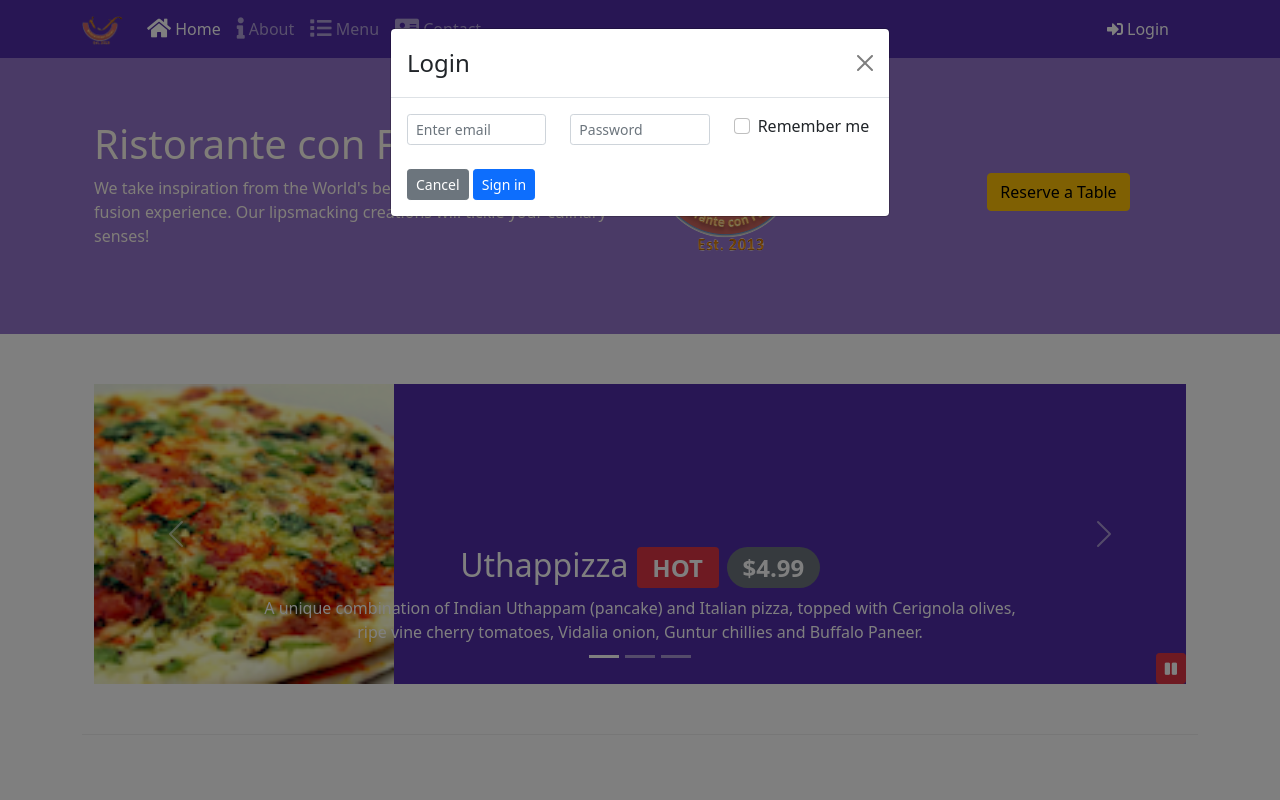
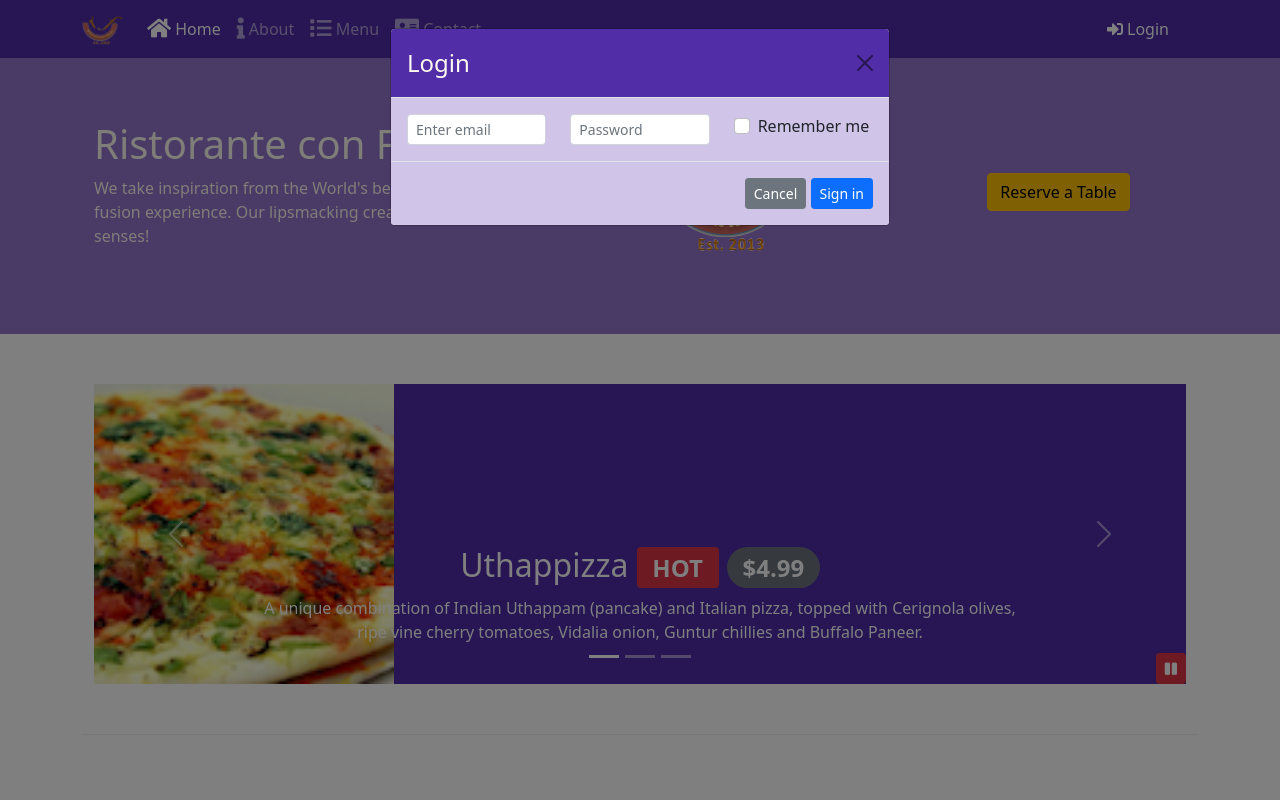
Before and after one commit to ncondes/getting-started-with-bootstrap, a website: page index.html in a window 1280 px wide. Both pictures are taken after a click on the button "Login". Shown: the top 800 px of the page. Drawn offline with nearby package versions, Linux system fonts and the light colour scheme.

Commit message:
assignment 4-1

```diff
--- a/css/styles.scss
+++ b/css/styles.scss
@@ -74,3 +74,17 @@ body {
   bottom: 0px;
   z-index: 1;
 }
+
+.modal-body {
+  background-color: $background-pale;
+}
+.modal-footer {
+  background-color: $background-pale;
+}
+.modal-header {
+  .btn-close {
+    color: floralwhite;
+  }
+  background-color: $background-dark;
+  color: floralwhite;
+}
--- a/index.html
+++ b/index.html
@@ -31,14 +31,16 @@
     <!-- incluide the styles-->
     <!-- to compile sass use sass live at the bottom side of the vsc use watch sass when you finish edditing the scss file-->
     <link rel="stylesheet" href="css/styles.css" />
+    <!--
     <link rel="stylesheet/less" type="text/css" href="css/styles.less" />
+    -->
     <title>Ristorante Con Fusion</title>
   </head>
 
   <!-- STEPS -->
   <!-- 1. class="container" -->
   <!-- 2. class="row"-->
-  <!-- 3. -->
+  <!-- 3. class="col-{screen size}-{number of col}"-->
 
   <body>
     <!-- add nav bar-->
@@ -90,7 +92,7 @@
           <!-- this way to display the position of login could be better -->
           <div class="offset-sm-4 offset-md-6 offset-lg-7">
             <span class="navbar-text">
-              <a data-bs-toggle="modal" data-bs-target="#loginModal">
+              <a role="button" id="loginButton">
                 <span class="fas fa-sign-in-alt"></span> Login
               </a>
             </span>
@@ -296,7 +298,10 @@
                   </div>
                 </div>
               </div>
-              <br />
+            </form>
+          </div>
+          <div class="modal-footer">
+            <form>
               <div class="form-row">
                 <button
                   type="button"
@@ -346,12 +351,7 @@
             <!-- https://getbootstrap.com/docs/5.0/components/tooltips/ -->
 
             <!-- new button -->
-            <button
-              type="button"
-              class="btn btn-warning"
-              data-bs-toggle="modal"
-              data-bs-target="#assmodal"
-            >
+            <button type="button" class="btn btn-warning" id="reserveButton">
               Reserve a Table
             </button>
           </div>
@@ -696,5 +696,30 @@
           }
         });
     </script>
+
+    <!-- JavaScript Assignment 4 -->
+
+    <!-- reserve a table button-->
+    <script>
+      var reserveModal = new bootstrap.Modal(
+        document.getElementById("assmodal")
+      );
+      document
+        .getElementById("reserveButton")
+        .addEventListener("click", function () {
+          reserveModal.show();
+        });
+    </script>
+    <!-- login button-->
+    <script>
+      var loginModal = new bootstrap.Modal(
+        document.getElementById("loginModal")
+      );
+      document
+        .getElementById("loginButton")
+        .addEventListener("click", function () {
+          loginModal.show();
+        });
+    </script>
   </body>
 </html>
```
Also changed, not shown: css/styles.css, 1 other file.
